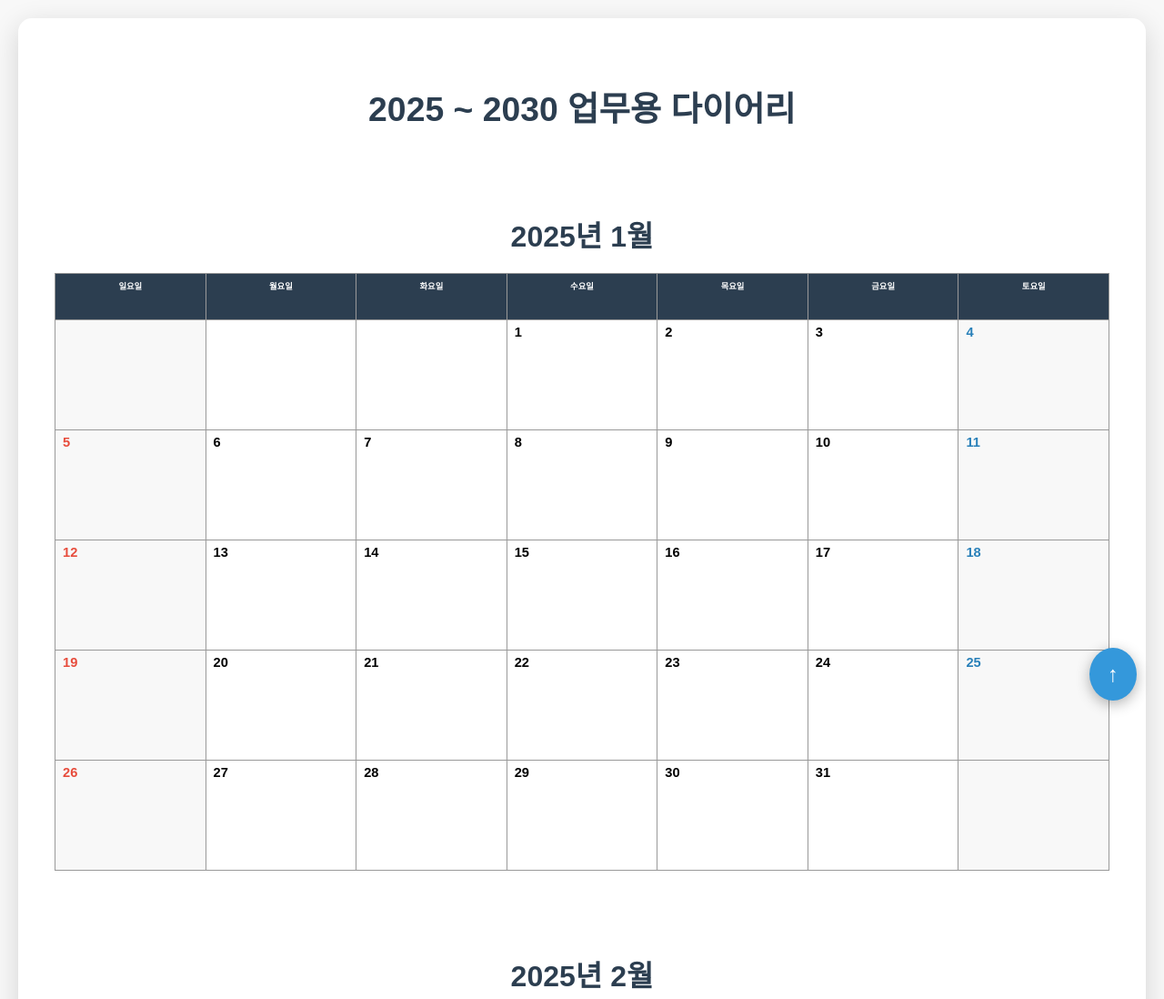
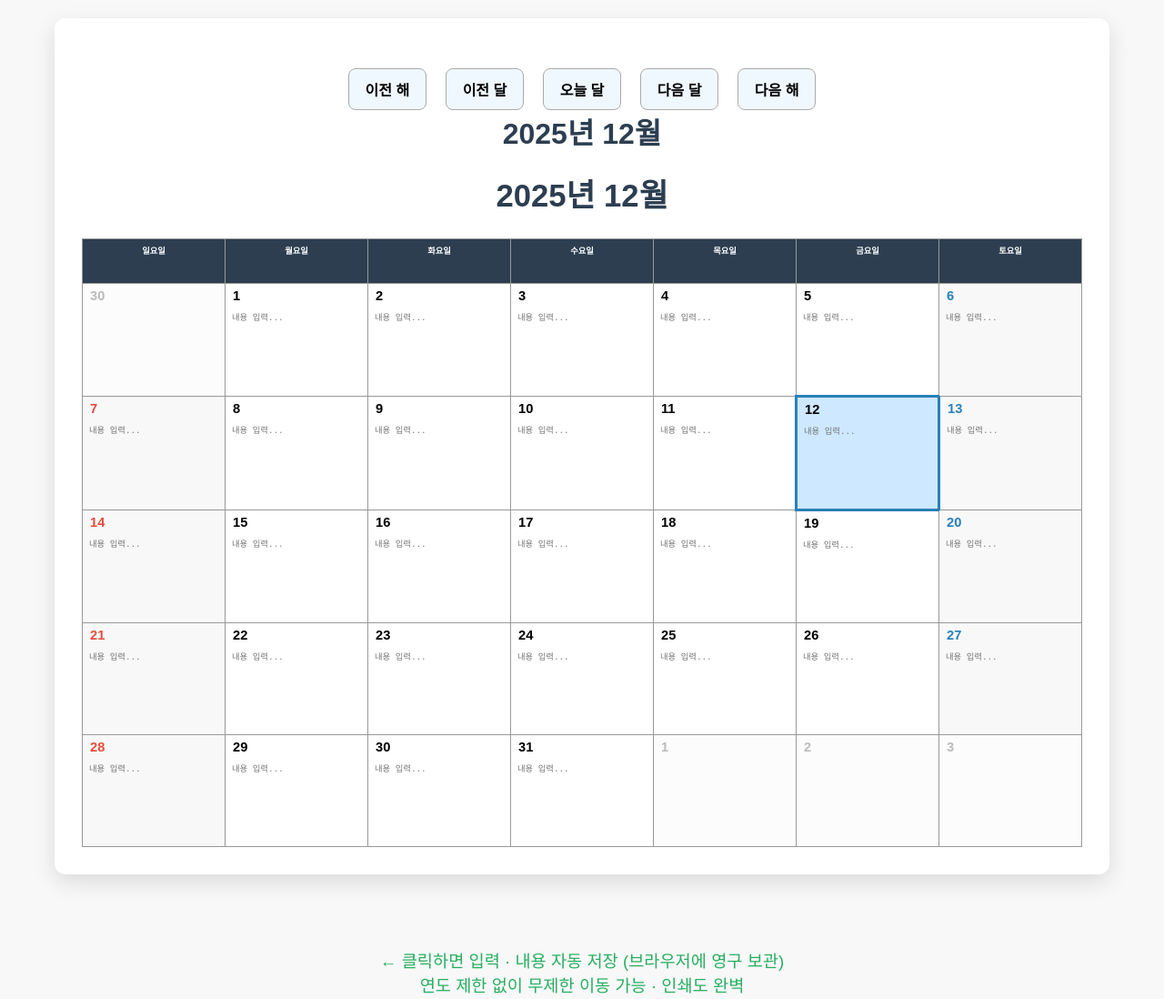
Before and after one commit to youngjae1004s/2026diary, a plain HTML site: page index.html in a window 1280 px wide. Shown: the top 1098 px of the page at 91% size. Drawn offline with Linux system fonts and the light colour scheme.

Commit message:
Revamp diary app with unlimited year navigation
Updated the diary application to support unlimited year navigation and improved styling.

```diff
--- a/index.html
+++ b/index.html
@@ -2,91 +2,129 @@
 <html lang="ko">
 <head>
 <meta charset="UTF-8">
-<title>2025~2030 업무용 다이어리</title>
+<title>업무용 다이어리 (무제한 연도 이동)</title>
 <style>
   body {font-family:"맑은 고딕",sans-serif;margin:20px;background:#f8f8f8}
-  .diary{max-width:1180px;margin:0 auto;background:white;padding:40px;border-radius:15px;box-shadow:0 8px 30px rgba(0,0,0,0.15)}
+  .diary{max-width:1100px;margin:0 auto;background:white;padding:30px;border-radius:12px;box-shadow:0 8px 25px rgba(0,0,0,0.12)}
+  .nav-header{text-align:center;margin:25px 0 20px}
+  .nav-button{padding:10px 18px;font-size:12pt;cursor:pointer;border:1px solid #aaa;background:#f0f8ff;margin:0 8px;border-radius:8px;font-weight:bold}
+  .nav-button:hover{background:#d0e8ff}
+  .current-month{font-size:24pt;font-weight:bold;color:#2c3e50;margin:0 30px}
+  .month-title{text-align:center;font-size:26pt;font-weight:bold;margin:10px 0 25px;color:#2c3e50}
   table{width:100%;border-collapse:collapse;table-layout:fixed;margin-top:20px}
-  th,td{border:1px solid #999;height:108px;vertical-align:top;font-size:7pt;padding:6px;position:relative}
+  th,td{border:1px solid #999;height:112px;vertical-align:top;font-size:7pt;padding:5px;position:relative}
   th{background:#2c3e50;color:white;height:38px}
-  .day{position:absolute;top:5px;left:8px;font-weight:bold;font-size:11pt}
-  .sun{color:#e74c3c}.sat{color:#2980b9}
+  .day{position:absolute;top:5px;left:8px;font-weight:bold;font-size:11pt;z-index:10}
   .today{background:#cde8ff!important;border:3px solid #2980b9!important}
+  .sunday{color:#e74c3c}.saturday{color:#2980b9}
   .weekend{background:#f8f8f8}
-  textarea{width:100%;height:82px;border:none;resize:none;background:transparent;font-size:7pt;padding-top:24px;outline:none;box-sizing:border-box}
-  h1{text-align:center;color:#2c3e50;margin:30px 0 50px;font-size:28pt}
-  h2{text-align:center;margin:90px 0 20px;color:#2c3e50;font-size:24pt}
-  .top-btn{position:fixed;bottom:30px;right:30px;background:#3498db;color:white;border:none;padding:15px 20px;border-radius:50%;font-size:18pt;cursor:pointer;box-shadow:0 4px 15px rgba(0,0,0,0.3);z-index:1000}
+  .other-month{background:#fcfcfc;color:#bbb}
+  .other-month .day{color:#bbb}
+  .content{width:100%;height:86px;border:none;resize:none;background:transparent;font-size:7pt;margin-top:22px;outline:none;box-sizing:border-box}
+  .footer-info{text-align:center;margin:80px 0 40px;color:#27ae60;font-size:14pt}
+  @media print{.nav-header,.footer-info{display:none}body{background:white}.diary{box-shadow:none;padding:10px}}
 </style>
 </head>
 <body>
+
 <div class="diary">
-  <h1>2025 ~ 2030 업무용 다이어리</h1>
+  <div class="nav-header">
+    <button class="nav-button" onclick="changeMonth(-12)">이전 해</button>
+    <button class="nav-button" onclick="changeMonth(-1)">이전 달</button>
+    <button class="nav-button" onclick="goToCurrentMonth()">오늘 달</button>
+    <button class="nav-button" onclick="changeMonth(1)">다음 달</button>
+    <button class="nav-button" onclick="changeMonth(12)">다음 해</button>
+    <div class="current-month" id="currentDisplay"></div>
+  </div>
+
+  <div id="calendar-container"></div>
+</div>
+
+<p class="footer-info">
+  ← 클릭하면 입력 · 내용 자동 저장 (브라우저에 영구 보관)<br>
+  연도 제한 없이 무제한 이동 가능 · 인쇄도 완벽
+</p>
 
 <script>
-const startYear = 2025;
-const endYear = 2030;
-const today = new Date();
-let currentYear = today.getFullYear();
-let currentMonth = today.getMonth();
+const STORAGE_KEY_PREFIX = 'diary_content_';
+let currentYear, currentMonth;
 
-// 오늘 날짜 문자열
-const todayStr = today.getFullYear() + "-" + String(today.getMonth()+1).padStart(2,'0') + "-" + String(today.getDate()).padStart(2,'0');
-
-for(let y = startYear; y <= endYear; y++){
-  for(let m = 0; m < 12; m++){
-    // 연도+월 제목에 고유 id 부여 (스크롤용)
-    document.write(`<h2 id="y${y}m${m}">${y}년 ${m+1}월</h2>`);
-
-    document.write('<table><tr>');
-    ["일","월","화","수","목","금","토"].forEach(d=>document.write(`<th>${d}요일</th>`));
-    document.write('</tr>');
-
-    let d = new Date(y, m, 1);
-    d.setDate(1 - d.getDay());
-
-    while(d.getMonth() !== (m+1)%12 || d.getDay() !== 0){
-      if(d.getDay()===0) document.write('<tr>');
-
-      const dateStr = d.getFullYear()+"-"+String(d.getMonth()+1).padStart(2,'0')+"-"+String(d.getDate()).padStart(2,'0');
-      const isThisMonth = d.getFullYear()===y && d.getMonth()===m;
-      const isToday = dateStr===todayStr;
-      const isWeekend = d.getDay()===0 || d.getDay()===6;
-
-      document.write(`<td class="${isWeekend?'weekend':''} ${isToday?'today':''}">`);
-      if(isThisMonth){
-        document.write(`<div class="day ${d.getDay()===0?'sun':''} ${d.getDay()===6?'sat':''}">${d.getDate()}</div>`);
-        const saved = localStorage.getItem('diary_'+dateStr) || '';
-        document.write(`<textarea oninput="localStorage.setItem('diary_${dateStr}',this.value)">${saved}</textarea>`);
-      }
-      document.write('</td>');
-
-      if(d.getDay()===6) document.write('</tr>');
-      d.setDate(d.getDate()+1);
-    }
-    document.write('</table>');
-  }
+function loadContent(dateStr) { return localStorage.getItem(STORAGE_KEY_PREFIX + dateStr) || ''; }
+function saveContent(dateStr, content) {
+  if (content.trim() === '') localStorage.removeItem(STORAGE_KEY_PREFIX + dateStr);
+  else localStorage.setItem(STORAGE_KEY_PREFIX + dateStr, content);
 }
 
-// 페이지 로드 후 자동으로 오늘 있는 달로 스크롤
-window.onload = function() {
-  if(currentYear >= startYear && currentYear <= endYear){
-    const target = document.getElementById(`y${currentYear}m${currentMonth}`);
-    if(target){
-      target.scrollIntoView({behavior:"smooth", block:"center"});
-      // 약간 위로 올려서 제목이 잘 보이게
-      window.scrollBy(0, -100);
+function goToCurrentMonth() {
+  const today = new Date();
+  currentYear = today.getFullYear();
+  currentMonth = today.getMonth();
+  renderCalendar();
+}
+
+function changeMonth(delta) {
+  currentMonth += delta;
+  while (currentMonth < 0) { currentMonth += 12; currentYear--; }
+  while (currentMonth > 11) { currentMonth -= 12; currentYear++; }
+  renderCalendar();
+}
+
+function renderCalendar() {
+  const container = document.getElementById('calendar-container');
+  const display = document.getElementById('currentDisplay');
+  display.textContent = `${currentYear}년 ${currentMonth + 1}월`;
+
+  const firstDay = new Date(currentYear, currentMonth, 1);
+  const startDate = new Date(firstDay);
+  startDate.setDate(startDate.getDate() - firstDay.getDay());
+
+  const today = new Date();
+  const todayStr = `${today.getFullYear()}-${String(today.getMonth()+1).padStart(2,'0')}-${String(today.getDate()).padStart(2,'0')}`;
+
+  let html = `<div class="month-title">${currentYear}년 ${currentMonth + 1}월</div>`;
+  html += '<table><tr>';
+  ["일","월","화","수","목","금","토"].forEach(d => html += `<th>${d}요일</th>`);
+  html += '</tr>';
+
+  let date = new Date(startDate);
+  let rowCount = 0;
+  while (rowCount < 6) {
+    html += '<tr>';
+    for (let i = 0; i < 7; i++) {
+      const y = date.getFullYear();
+      const m = date.getMonth();
+      const d = date.getDate();
+      const dateStr = `${y}-${String(m+1).padStart(2,'0')}-${String(d).padStart(2,'0')}`;
+      const isThisMonth = y === currentYear && m === currentMonth;
+      const isToday = dateStr === todayStr;
+      const isWeekend = date.getDay() === 0 || date.getDay() === 6;
+
+      let classes = [];
+      if (isWeekend) classes.push('weekend');
+      if (!isThisMonth) classes.push('other-month');
+      if (isToday) classes.push('today');
+
+      html += `<td class="${classes.join(' ')}">`;
+      html += `<div class="day ${date.getDay()===0?'sunday':''} ${date.getDay()===6?'saturday':''}">${d}</div>`;
+      if (isThisMonth) {
+        const saved = loadContent(dateStr);
+        html += `<textarea class="content" placeholder="내용 입력..." data-date="${dateStr}"
+                 oninput="saveContent(this.dataset.date, this.value)">${saved}</textarea>`;
+      }
+      html += '</td>';
+      date.setDate(date.getDate() + 1);
     }
+    html += '</tr>';
+    if (rowCount >= 4 && date.getMonth() !== currentMonth) break;
+    rowCount++;
   }
-};
+  html += '</table>';
+  container.innerHTML = html;
+}
+
+// 첫 로드 시 오늘 달 표시
+goToCurrentMonth();
 </script>
 
-  <button class="top-btn" onclick="window.scrollTo({top:0,behavior:'smooth'})">↑</button>
-</div>
-
-<p style="text-align:center;margin:100px 0 50px;color:#27ae60;font-size:15pt">
-  2025 ~ 2030년까지 6년치 완전 수록 · 접속하면 자동으로 오늘 달로 이동<br>
-  메모는 브라우저에 영구 저장 · 이 주소 하나로 평생 사용 가능
-</p>
 </body>
 </html>
```
